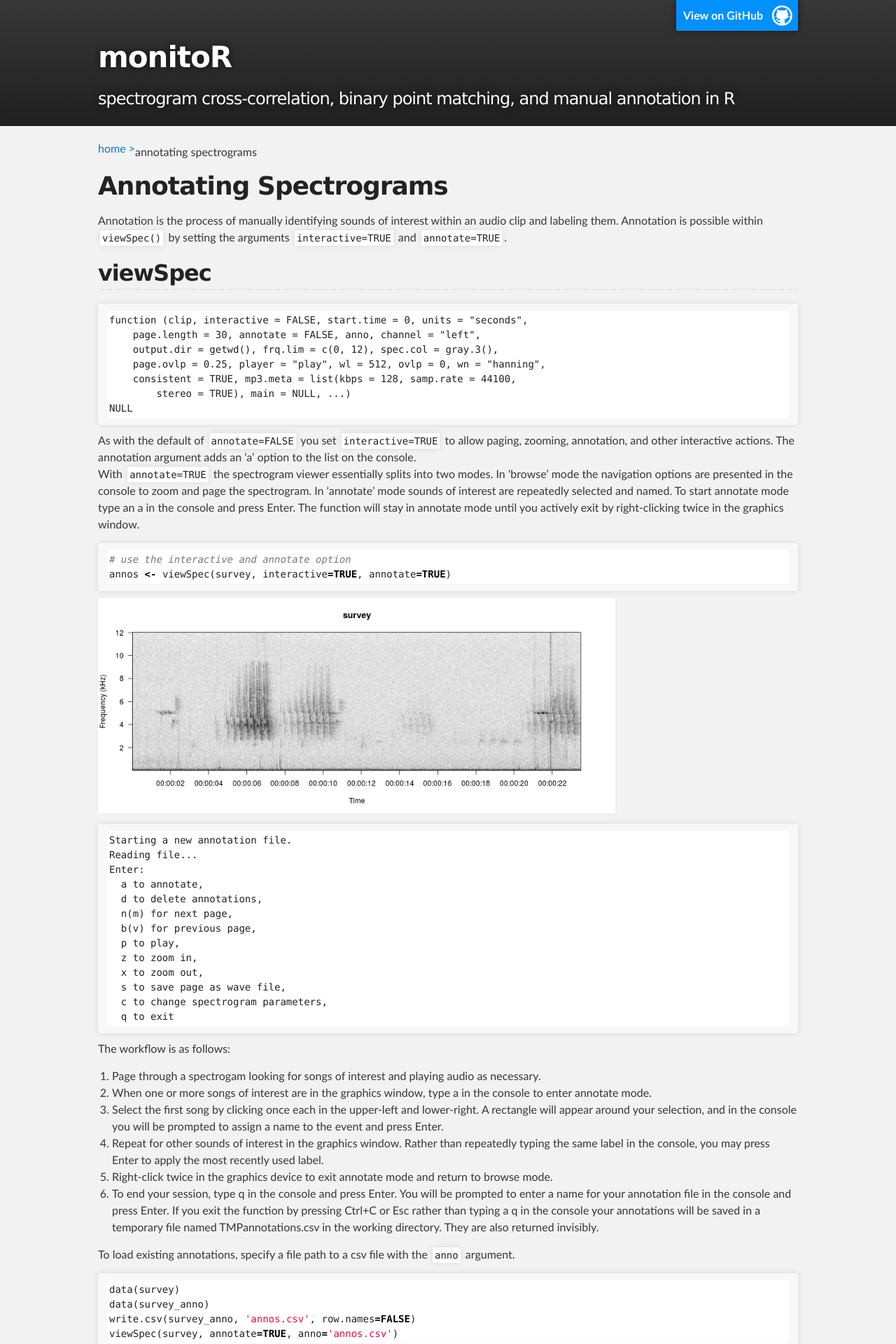
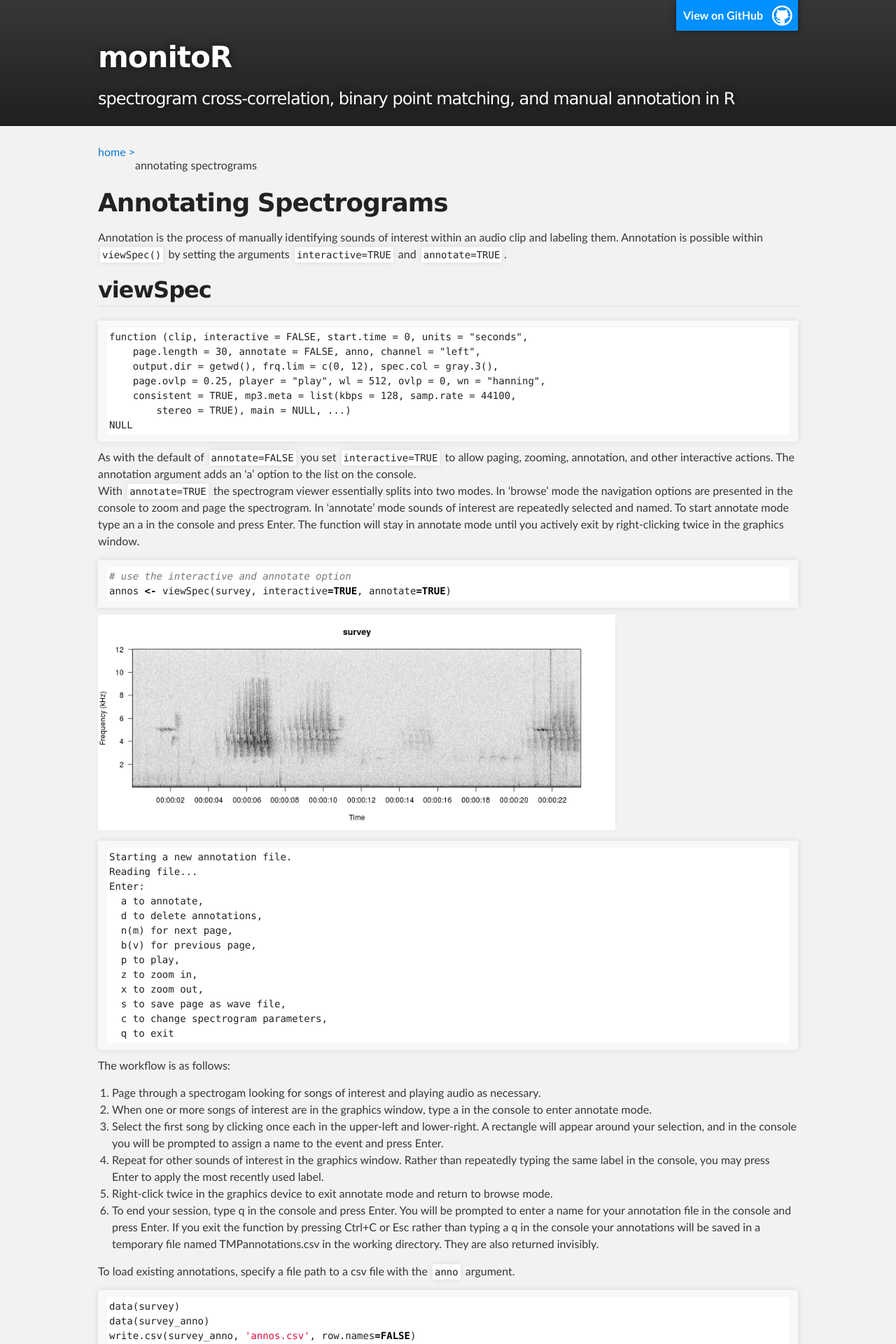
Before and after one commit to jonkatz2/monitoR, a Jekyll site: the page built from assets/annotatingSpectrograms/annotatingSpectrograms.md, in a window 1280 px wide. Shown: the top 1920 px of the page at 70% size. Built offline with Jekyll 4.4.1, drawn with Linux system fonts in a browser that asks for light colours.

Commit message:
add breadcrumb again

```diff
--- a/assets/annotatingSpectrograms/annotatingSpectrograms.md
+++ b/assets/annotatingSpectrograms/annotatingSpectrograms.md
@@ -4,8 +4,9 @@
 group: navigation
 ---
 
-<a style="float:left;" href="/monitoR/">home &gt;</a>
-<p style="display:inline;margin:0;">annotating spectrograms</p>
+<a style="float:left;margin-top:5px;" href="/monitoR/">home &gt;</a>
+annotating spectrograms
+
 # Annotating Spectrograms
 Annotation is the process of manually identifying sounds of interest within an audio clip and labeling them. Annotation is possible within `viewSpec()` by setting the arguments `interactive=TRUE` and `annotate=TRUE`.
 
```
Also changed, not shown: assets/viewingSpectrograms/viewingSpectrograms.md (+3 -2 lines).
